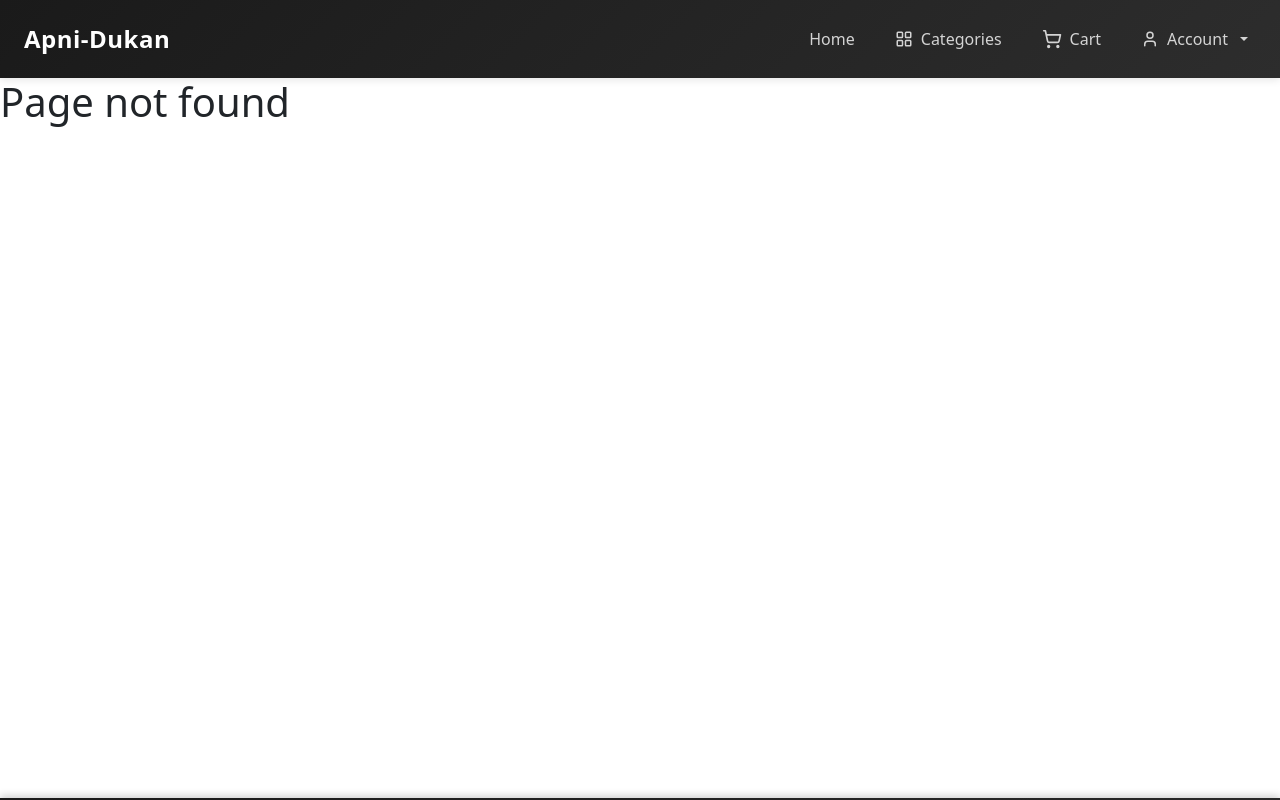
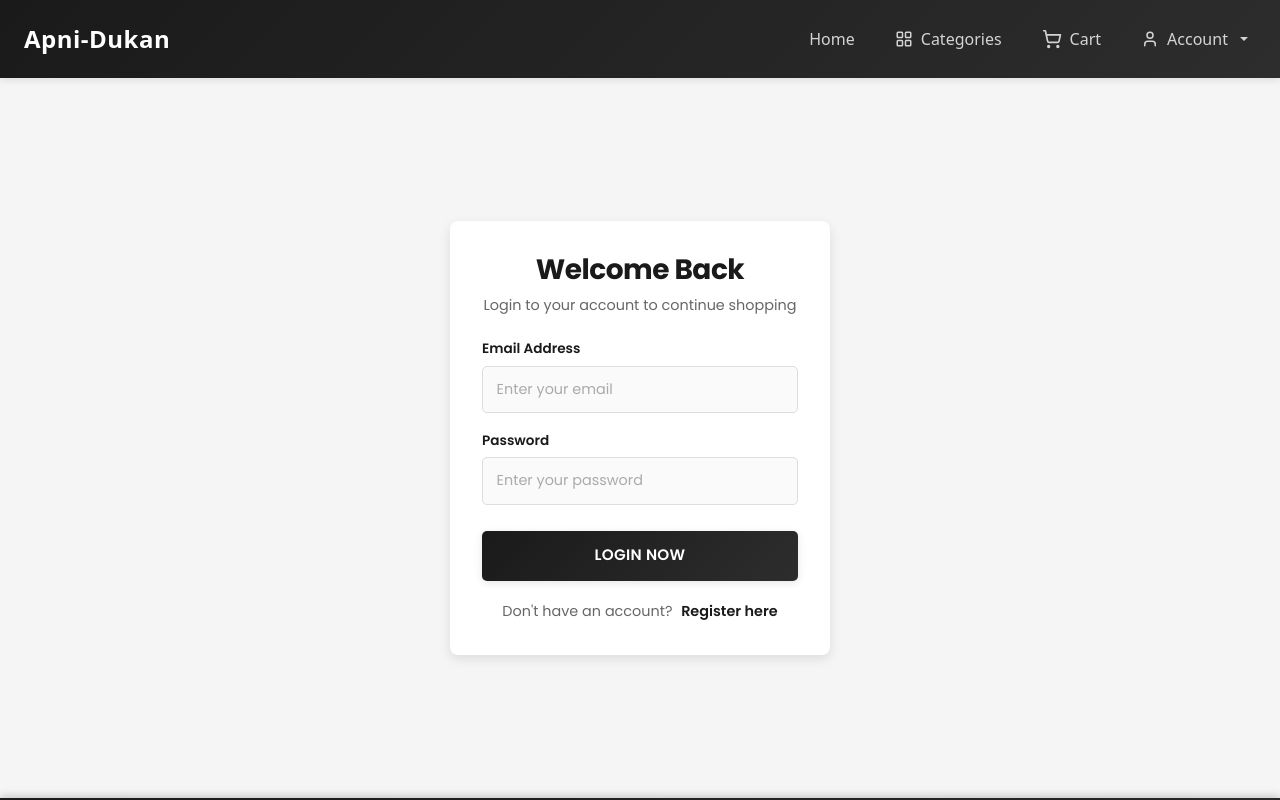
Before and after one commit to AnkitShaw-100/E-commerce, a React (Create React App) app in the folder client/: page /login in a window 1280 px wide. Shown: the top 800 px of the page. Built offline with nearby package versions, Linux system fonts and the light colour scheme.

Commit message:
login page

```diff
--- a/client/src/App.js
+++ b/client/src/App.js
@@ -5,6 +5,7 @@ import Contact from './pages/Contact';
 import Policy from './pages/Policy';
 import PageNotFound from './pages/PageNotFound';
 import Register from './pages/Auth/Register';
+import Login from './pages/Auth/Login';
 
 function App() {
   return (
@@ -15,6 +16,7 @@ function App() {
         <Route path="/contact" element={<Contact />} />
         <Route path="/policy" element={<Policy />} />
         <Route path="/register" element={<Register />} />
+        <Route path="/login" element={<Login/>}/>
         <Route path="*" element={<PageNotFound />} />
       </Routes>
     </>
--- /dev/null
+++ b/client/src/pages/Auth/Login.css
@@ -0,0 +1,148 @@
+.login {
+    display: flex;
+    align-items: center;
+    justify-content: center;
+    min-height: 90vh;
+    background-color: #f5f5f5;
+    padding: 2rem 1rem;
+    font-family: 'Poppins', sans-serif;
+}
+
+.login-container {
+    background: white;
+    border-radius: 8px;
+    box-shadow: 0 4px 12px rgba(0, 0, 0, 0.1);
+    padding: 2rem;
+    width: 100%;
+    max-width: 380px;
+    margin: 0 auto;
+}
+
+.login-container h1 {
+    font-size: 1.75rem;
+    color: #1a1a1a;
+    margin-bottom: 0.5rem;
+    font-weight: 700;
+    text-align: center;
+    letter-spacing: -0.5px;
+}
+
+.login-subtitle {
+    text-align: center;
+    color: #666;
+    font-size: 0.9rem;
+    margin-bottom: 1.5rem;
+    font-weight: 400;
+    line-height: 1.4;
+}
+
+.login-form {
+    display: flex;
+    flex-direction: column;
+    gap: 1.1rem;
+    width: 100%;
+}
+
+.form-group {
+    display: flex;
+    flex-direction: column;
+    gap: 0.4rem;
+    width: 100%;
+}
+
+.form-group label {
+    font-size: 0.85rem;
+    font-weight: 600;
+    color: #1a1a1a;
+    text-transform: capitalize;
+    margin: 0;
+}
+
+.form-group input {
+    padding: 0.75rem 0.85rem;
+    border: 1px solid #ddd;
+    border-radius: 5px;
+    font-size: 0.9rem;
+    font-family: 'Poppins', sans-serif;
+    transition: all 0.3s ease;
+    background-color: #fafafa;
+    width: 100%;
+    box-sizing: border-box;
+}
+
+.form-group input:focus {
+    outline: none;
+    border-color: #1a1a1a;
+    background-color: white;
+    box-shadow: 0 0 0 2px rgba(26, 26, 26, 0.05);
+}
+
+.form-group input::placeholder {
+    color: #aaa;
+}
+
+.login-btn {
+    background: linear-gradient(135deg, #1a1a1a 0%, #2d2d2d 100%);
+    color: white;
+    padding: 0.85rem 1.2rem;
+    border: none;
+    border-radius: 5px;
+    font-size: 0.95rem;
+    font-weight: 600;
+    cursor: pointer;
+    transition: all 0.3s ease;
+    margin-top: 0.5rem;
+    text-transform: uppercase;
+    letter-spacing: 0.3px;
+    box-shadow: 0 2px 8px rgba(0, 0, 0, 0.1);
+    width: 100%;
+}
+
+.login-btn:hover {
+    transform: translateY(-1px);
+    box-shadow: 0 4px 12px rgba(0, 0, 0, 0.15);
+}
+
+.login-btn:active {
+    transform: translateY(0);
+}
+
+.login-footer {
+    text-align: center;
+    margin-top: 1.3rem;
+    font-size: 0.9rem;
+    color: #666;
+}
+
+.login-footer a {
+    color: #1a1a1a;
+    text-decoration: none;
+    font-weight: 600;
+    transition: color 0.3s ease;
+    margin-left: 0.3rem;
+}
+
+.login-footer a:hover {
+    color: #2d2d2d;
+    text-decoration: underline;
+}
+
+/* Responsive Design */
+@media (max-width: 480px) {
+    .login-container {
+        padding: 1.5rem;
+        max-width: 100%;
+    }
+
+    .login-container h1 {
+        font-size: 1.5rem;
+    }
+
+    .login-form {
+        gap: 0.9rem;
+    }
+
+    .form-group input {
+        font-size: 16px;
+    }
+}
--- /dev/null
+++ b/client/src/pages/Auth/Login.js
@@ -0,0 +1,108 @@
+import React, { useState } from "react";
+import Layout from "../../components/Layout/Layout.js";
+import { toast } from 'react-toastify';
+import { useNavigate } from "react-router-dom";
+import axios from 'axios';
+import "./Login.css";
+
+const Login = () => {
+    const [email, setEmail] = useState("");
+    const [password, setPassword] = useState("");
+    const navigate = useNavigate();
+
+    // Form validation and submission
+    const handleSubmit = async (e) => {
+        e.preventDefault();
+
+        // Validation rules
+        if (!email || email.trim() === "") {
+            toast.error("Email is required");
+            return;
+        }
+        if (!email.includes("@")) {
+            toast.error("Email must contain @");
+            return;
+        }
+        const emailRegex = /^[^\s@]+@[^\s@]+\.[^\s@]+$/;
+        if (!emailRegex.test(email)) {
+            toast.error("Please enter a valid email address");
+            return;
+        }
+
+        if (!password || password.trim() === "") {
+            toast.error("Password is required");
+            return;
+        }
+        if (password.length < 9) {
+            toast.error("Password must be at least 9 characters");
+            return;
+        }
+
+        // If all validations pass, submit
+        try {
+            const res = await axios.post(`${process.env.REACT_APP_API}/api/v1/auth/login`, { email, password });
+            if (res.data.success) {
+                toast.success(res.data.message);
+                // Save auth token or user data if needed
+                setTimeout(() => navigate('/'), 2000);
+            }
+            else {
+                toast.error(res.data.message);
+            }
+        }
+        catch (error) {
+            console.log('Error:', error);
+            toast.error(error.response?.data?.message || "Something went wrong");
+        }
+    }
+
+    // console.log(`${process.env.REACT_APP_API}`);
+    return (
+        <Layout title="Login - Ecomm app">
+            <div className="login">
+                <div className="login-container">
+                    <h1>Welcome Back</h1>
+                    <p className="login-subtitle">Login to your account to continue shopping</p>
+
+                    <form onSubmit={handleSubmit} className="login-form">
+                        {/* Email */}
+                        <div className="form-group">
+                            <label htmlFor="email">Email Address</label>
+                            <input
+                                id="email"
+                                type="email"
+                                value={email}
+                                onChange={(e) => setEmail(e.target.value)}
+                                placeholder="Enter your email"
+                                required
+                            />
+                        </div>
+
+                        {/* Password */}
+                        <div className="form-group">
+                            <label htmlFor="password">Password</label>
+                            <input
+                                id="password"
+                                type="password"
+                                value={password}
+                                onChange={(e) => setPassword(e.target.value)}
+                                placeholder="Enter your password"
+                                required
+                            />
+                        </div>
+
+                        <button type="submit" className="login-btn">
+                            Login Now
+                        </button>
+                    </form>
+
+                    <div className="login-footer">
+                        Don't have an account? <a href="/register">Register here</a>
+                    </div>
+                </div>
+            </div>
+        </Layout>
+    );
+};
+
+export default Login;
--- a/client/src/pages/Auth/Register.css
+++ b/client/src/pages/Auth/Register.css
@@ -2,7 +2,7 @@
   display: flex;
   align-items: center;
   justify-content: center;
-  min-height: 80vh;
+  min-height: 90vh;
   background-color: #f5f5f5;
   padding: 2rem 1rem;
   font-family: 'Poppins', sans-serif;
```
Also changed, not shown: client/src/components/Layout/Footer.css (line endings or trailing spaces), client/src/components/Layout/Footer.js (line endings or trailing spaces), client/src/pages/Auth/Register.js (line endings or trailing spaces).
